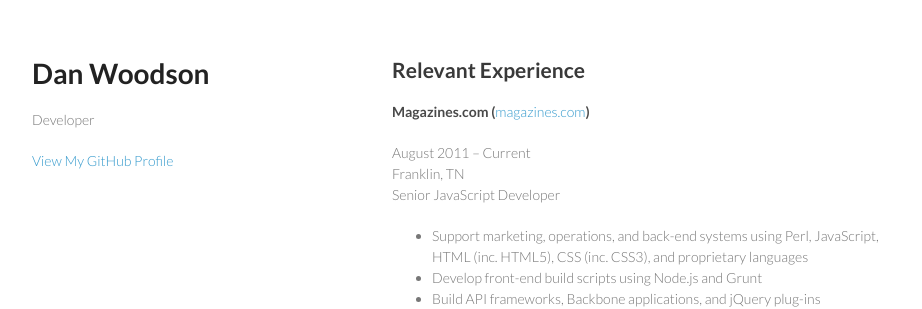
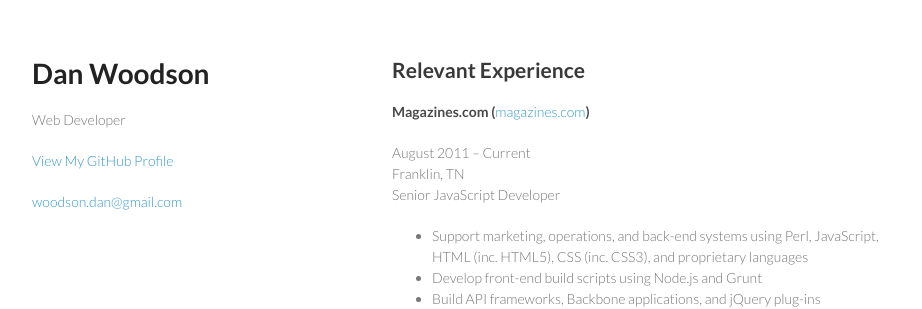
Before and after one commit to danwoods/danwoods.github.com, a Jekyll site: the page index.html, which Jekyll copies as it is, in a window 1280 px wide. Shown: the top 309 px of the page, without its empty margins (178-1100 px from the left). Built offline with Jekyll 4.4.1, drawn with Linux system fonts in a browser that asks for light colours.

Commit message:
added email link

```diff
--- a/index.html
+++ b/index.html
@@ -16,11 +16,9 @@
     <div class="wrapper">
       <header>
         <h1>Dan Woodson</h1>
-        <p>Developer</p>
-
-
+        <p>Web Developer</p>
         <p class="view"><a href="https://github.com/danwoods">View My GitHub Profile</a></p>
-
+        <p class="view"><a href="mailto:woodson.dan@gmail.com">woodson.dan@gmail.com</a></p>
       </header>
       <section>
         <h2>
```
